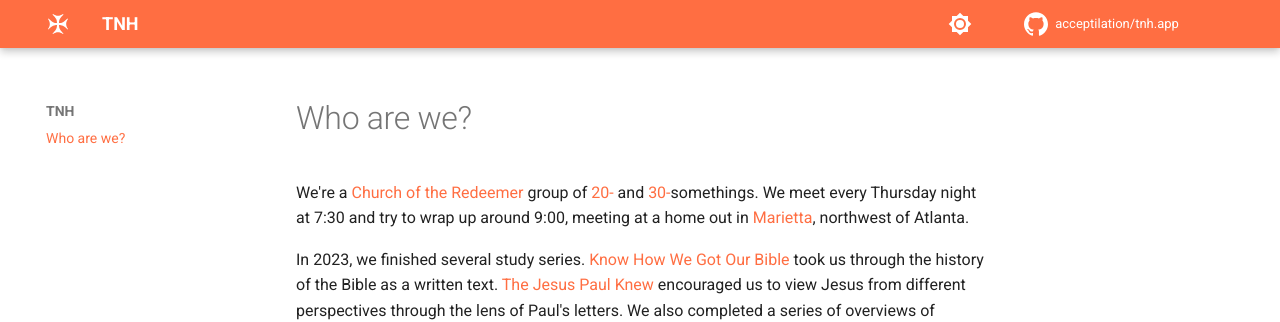
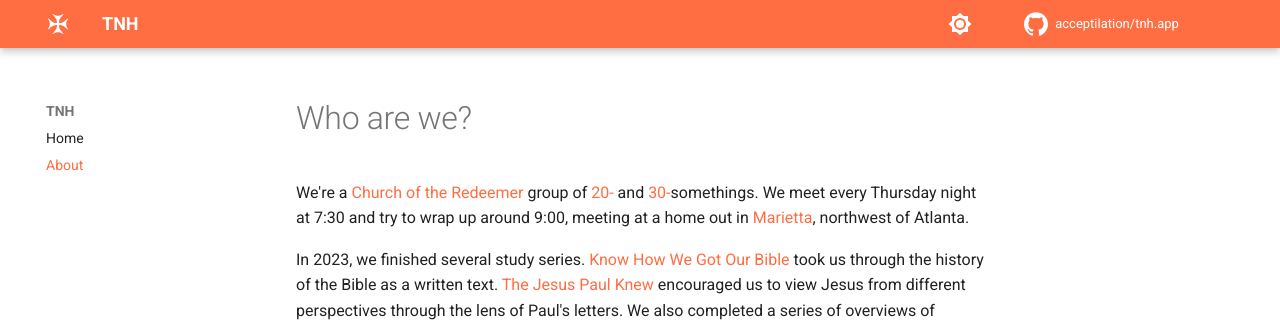
Before and after one commit to acceptilation/tnh.app, an MkDocs documentation site: the page built from docs/about.md, in a window 1280 px wide. Shown: the top 322 px of the page. Built offline with MkDocs 1.6.1 and Material for MkDocs 9.7.7, drawn with Linux system fonts in a browser that asks for light colours; plug-ins that fetch from the network failed and are left out; comment, search, counter and statistics services are not loaded; some of the changed lines change nothing that is shown.

Commit message:
Add new home page and configure navigation

```diff
--- /dev/null
+++ b/docs/index.md
@@ -0,0 +1,3 @@
+# Hello there!
+
+You're probably wondering [who we are](about.md).
--- a/mkdocs.yml
+++ b/mkdocs.yml
@@ -12,6 +12,10 @@ plugins:
   - git-committers:
       repository: acceptilation/tnh.app
       branch: main
+
+nav:
+  - Home: index.md
+  - About: about.md
 
 extra:
   social:
```
